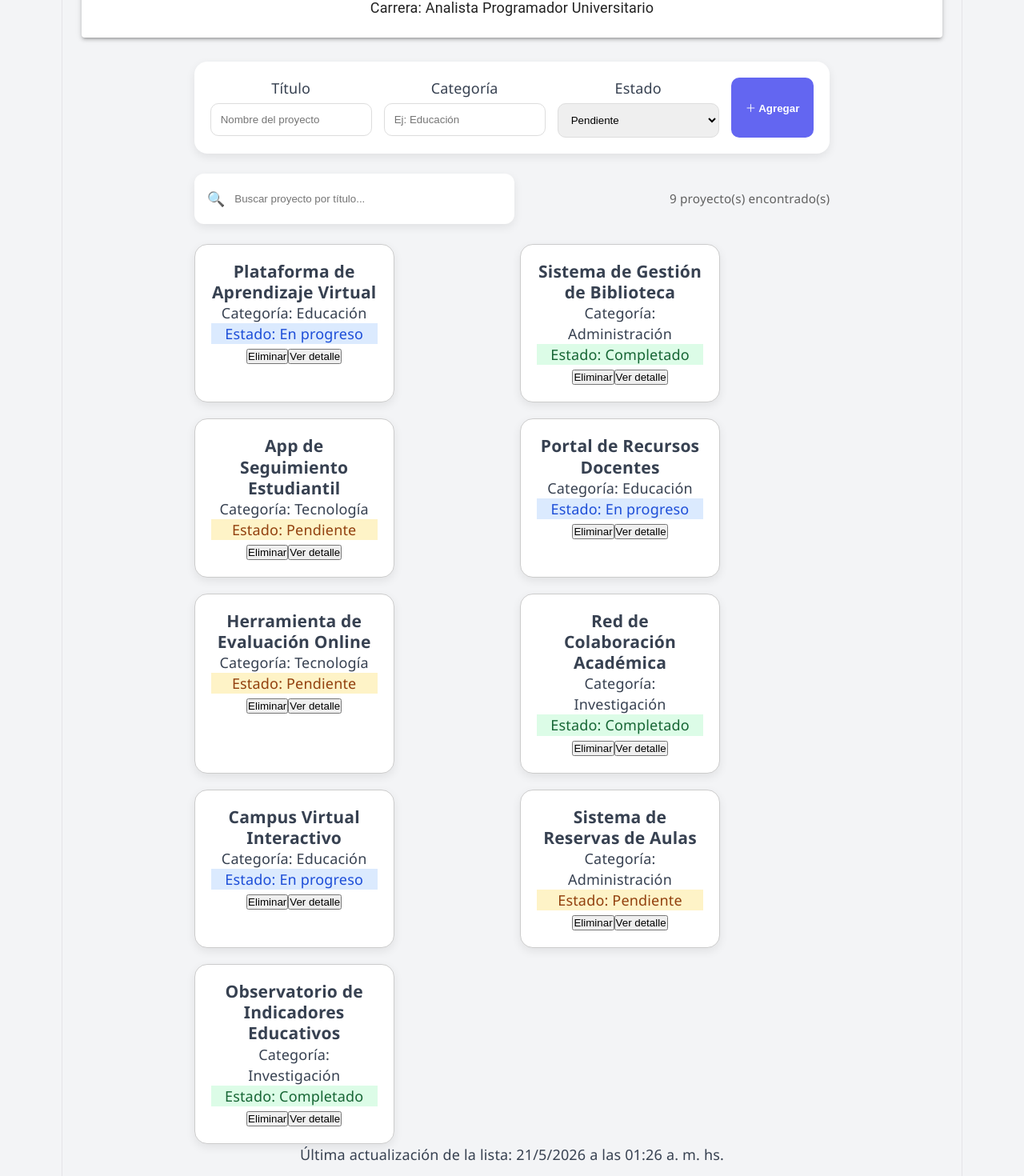
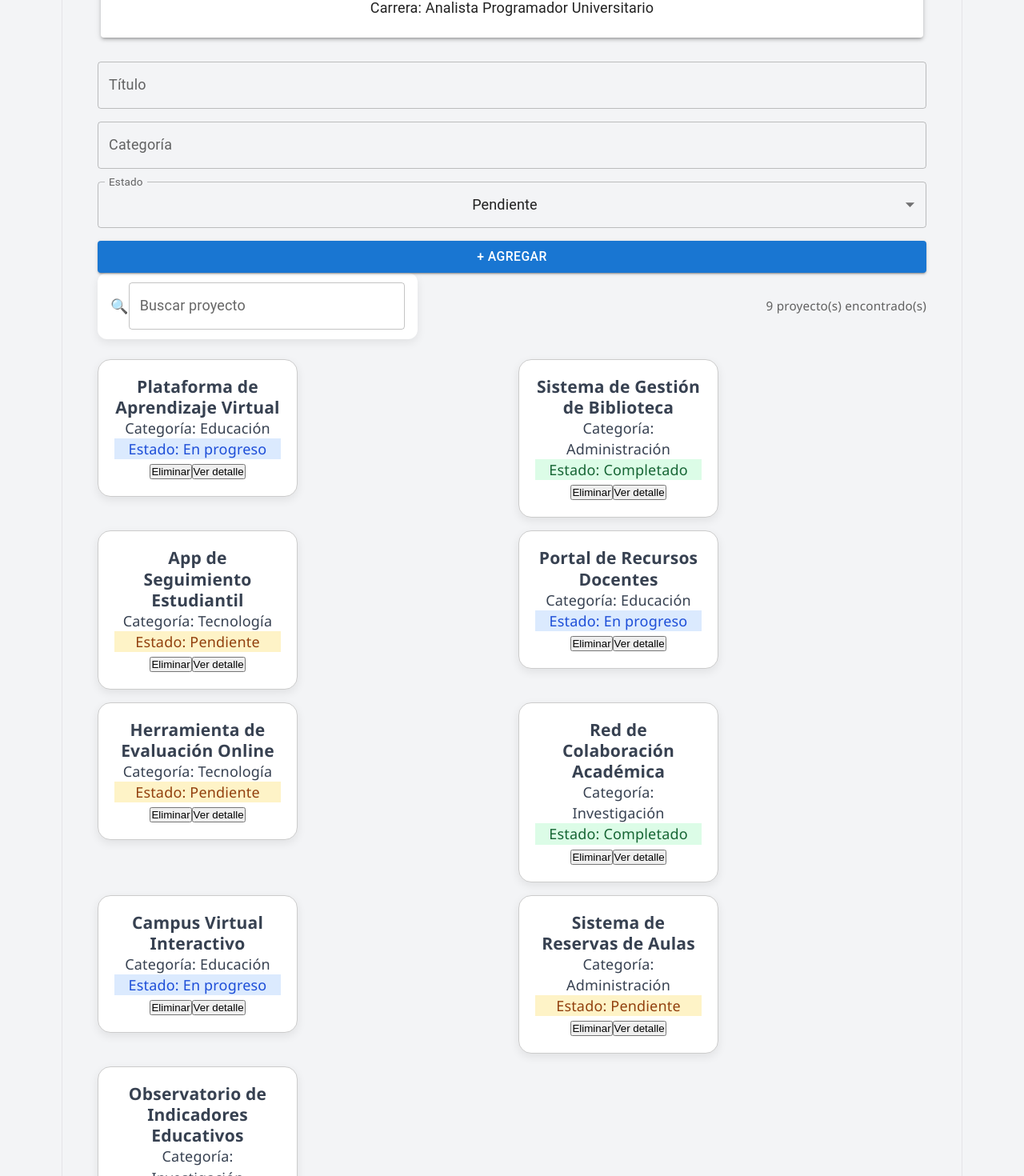
Before and after one commit to valenmadrigal/pv_tp3_grupo15, a React (Vite) app: page / in a window 1280 px wide. Shown: the part 380-1850 px from the top of the page at 80% size. Built offline with nearby package versions, Linux system fonts and the light colour scheme.

Commit message:
Implement Material UI in forms, cards and alerts

```diff
--- a/src/App.jsx
+++ b/src/App.jsx
@@ -1,28 +1,22 @@
-import { useState } from 'react'
-import reactLogo from './assets/react.svg'
-import viteLogo from './assets/vite.svg'
-import heroImg from './assets/hero.png'
-import './App.css'
-import ListaProyectos from './components/ListaProyectos'
-import Header from './components/header'
-import Footer from './components/footer'
-import Nav  from './components/nav'
+import { Container } from '@mui/material';
+import './App.css';
+import ListaProyectos from './components/ListaProyectos';
+import Header from './components/header';
+import Footer from './components/footer';
+import Nav from './components/nav';
 import "./css/styles.css";
-import PerfilUsuario from './components/PerfilUsuario'
+import PerfilUsuario from './components/PerfilUsuario';
 
 function App() {
-  const [count, setCount] = useState(0)
-
   return (
-    <>
-        <Header />
-        <Nav />
-        <PerfilUsuario />
-
-        <ListaProyectos />
-        <Footer />
-    </>
-  )
+    <Container maxWidth="lg">
+      <Header />
+      <Nav />
+      <PerfilUsuario />
+      <ListaProyectos />
+      <Footer />
+    </Container>
+  );
 }
 
-export default App
+export default App;
--- a/src/components/FormularioProyecto.jsx
+++ b/src/components/FormularioProyecto.jsx
@@ -1,4 +1,12 @@
 import { useState } from "react";
+import {
+  TextField,
+  MenuItem,
+  Button,
+  Alert,
+  Stack,
+} from "@mui/material";
+
 
 const ESTADO_INICIAL = {
   titulo: "",
@@ -39,54 +47,60 @@ const FormularioProyecto = ({ onAgregar }) => {
   };
 
  return (
-    <form className="form-agregar" onSubmit={handleSubmit}>
+  <form onSubmit={handleSubmit}>
+    <Stack spacing={2}>
       {error && (
-        <p className="mensaje mensaje--error" role="status">
+        <Alert severity="error">
           {error}
-        </p>
+        </Alert>
       )}
 
-      <div className="form-agregar__grupo">
-        <label htmlFor="titulo">Título</label>
-        <input
-          id="titulo"
+      <TextField
+        label="Título"
         name="titulo"
-          type="text"
         placeholder="Nombre del proyecto"
         value={formulario.titulo}
         onChange={handleCampo}
+        fullWidth
       />
-      </div>
 
-      <div className="form-agregar__grupo">
-        <label htmlFor="categoria">Categoría</label>
-        <input
-          id="categoria"
+      <TextField
+        label="Categoría"
         name="categoria"
-          type="text"
         placeholder="Ej: Educación"
         value={formulario.categoria}
         onChange={handleCampo}
+        fullWidth
       />
-      </div>
 
-      <div className="form-agregar__grupo">
-        <label htmlFor="estado">Estado</label>
-        <select
-          id="estado"
+      <TextField
+        select
+        label="Estado"
         name="estado"
         value={formulario.estado}
         onChange={handleCampo}
+        fullWidth
       >
-          <option value="Pendiente">Pendiente</option>
-          <option value="En progreso">En progreso</option>
-          <option value="Completado">Completado</option>
-        </select>
-      </div>
+        <MenuItem value="Pendiente">
+          Pendiente
+        </MenuItem>
 
-      <button className="btn btn--primario" type="submit">
-        ＋ Agregar
-      </button>
+        <MenuItem value="En progreso">
+          En progreso
+        </MenuItem>
+
+        <MenuItem value="Completado">
+          Completado
+        </MenuItem>
+      </TextField>
+
+      <Button
+        variant="contained"
+        type="submit"
+      >
+        + Agregar
+      </Button>
+    </Stack>
   </form>
  );
 };
--- a/src/components/ListaProyectos.jsx
+++ b/src/components/ListaProyectos.jsx
@@ -3,6 +3,11 @@ import RegistroActividad from "./RegistroActividad";
 import proyectoService from "../service/proyectoservice";
 import ProyectoCard from "./proyectoCard";
 import FormularioProyecto from "./FormularioProyecto";
+import {
+  Alert,
+  TextField,
+  Grid
+} from "@mui/material";
 
 const ListaProyectos = () => {
 
@@ -75,12 +80,9 @@ const ListaProyectos = () => {
     <main className="main">
 
       {mensaje && (
-        <p
-          className={`mensaje mensaje--${mensaje.tipo}`}
-          role="status"
-        >
+       <Alert severity="success" sx={{ mb: 2 }}>
         {mensaje.texto}
-        </p>
+      </Alert>
       )}
 
       <FormularioProyecto onAgregar={handleAgregarProyecto} />
@@ -93,14 +95,14 @@ const ListaProyectos = () => {
             🔍
           </span>
 
-          <input
-            className="buscador__input"
-            type="text"
+        <TextField
+           label="Buscar proyecto"
            placeholder="Buscar proyecto por título..."
            value={busqueda}
            onChange={(e) =>
              setBusqueda(e.target.value)
           }
+          fullWidth
         />
 
         </div>
@@ -112,36 +114,36 @@ const ListaProyectos = () => {
 
       </div>
 
-      <div className="proyectos-grilla">
+    <Grid container spacing={2} sx={{ mt: 2 }}>
 
   {proyectosFiltrados.length === 0 ? (
 
-          <div className="sin-resultados">
-
-            <span className="sin-resultados__icono">
-              📭
-            </span>
-
+    <Grid size={12}>
+      <Alert severity="info">
         No se encontraron proyectos.
-
-          </div>
+      </Alert>
+    </Grid>
 
   ) : (
 
     proyectosFiltrados.map((proyecto) => (
 
+      <Grid
+        key={proyecto.id}
+        size={{ xs: 12, md: 6 }}
+      >
         <ProyectoCard
-              key={proyecto.id}
           proyecto={proyecto}
           handleEliminar={handleEliminar}
           claseEstado={claseEstado}
         />
+      </Grid>
 
     ))
 
   )}
 
-      </div>
+</Grid>
 
       <RegistroActividad fecha={ultimaActualizacion} />
 
--- a/src/components/RegistroActividad.jsx
+++ b/src/components/RegistroActividad.jsx
@@ -1,3 +1,5 @@
+import { Alert } from "@mui/material";
+
 const RegistroActividad = ({ fecha }) => {
 
   if (!fecha) return null;
@@ -12,14 +14,10 @@ const RegistroActividad = ({ fecha }) => {
     });
 
   return (
-    <p>
-      Última actualización de la lista:
-      {" "}
-      {fechaFormateada}
-      {" "}a las{" "}
-      {horaFormateada}
-      {" "}hs.
-    </p>
+    <Alert severity="info">
+      Última actualización de la lista:{" "}
+      {fechaFormateada} a las {horaFormateada} hs.
+    </Alert>
   );
 };
 
```
Lines whose indentation alone changed are shown as unchanged.
